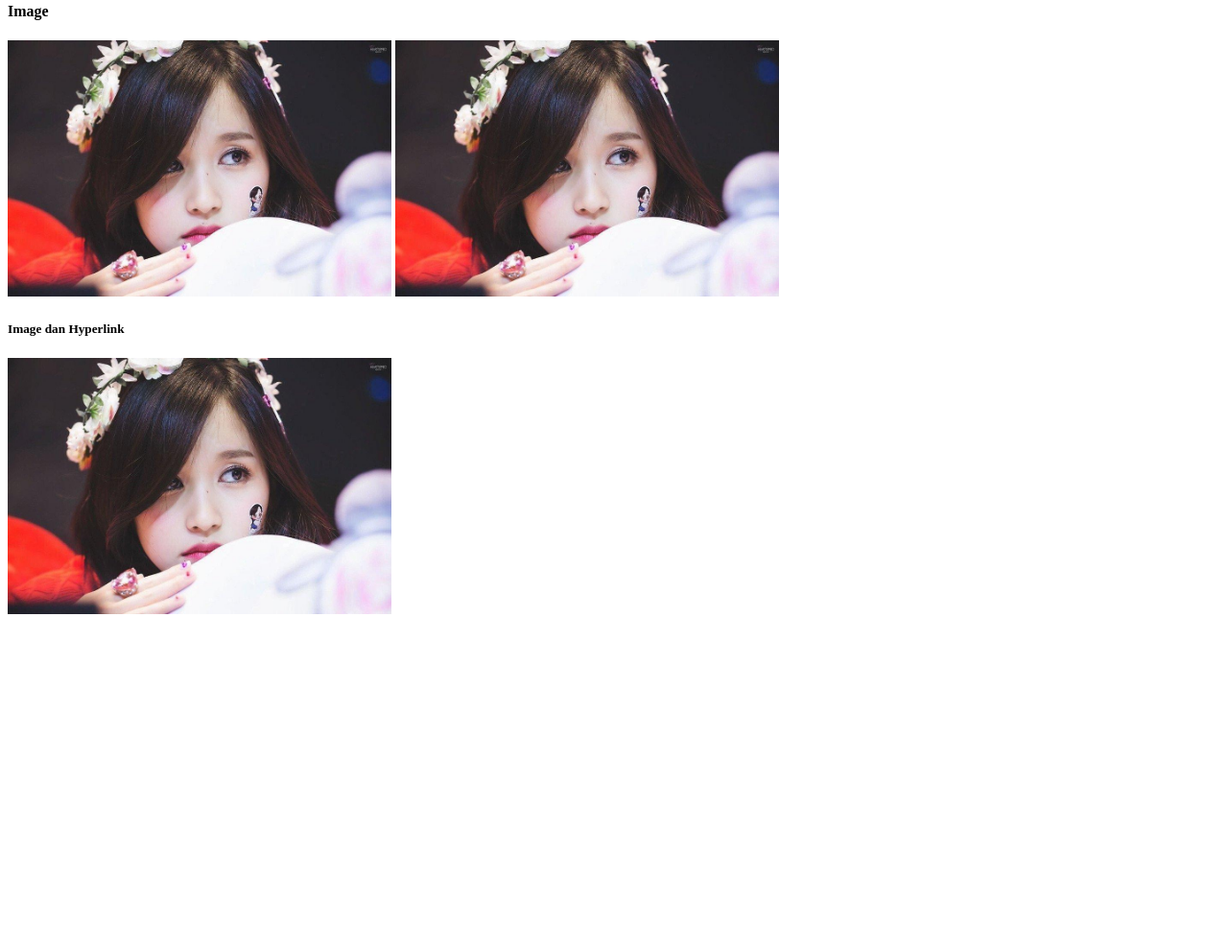
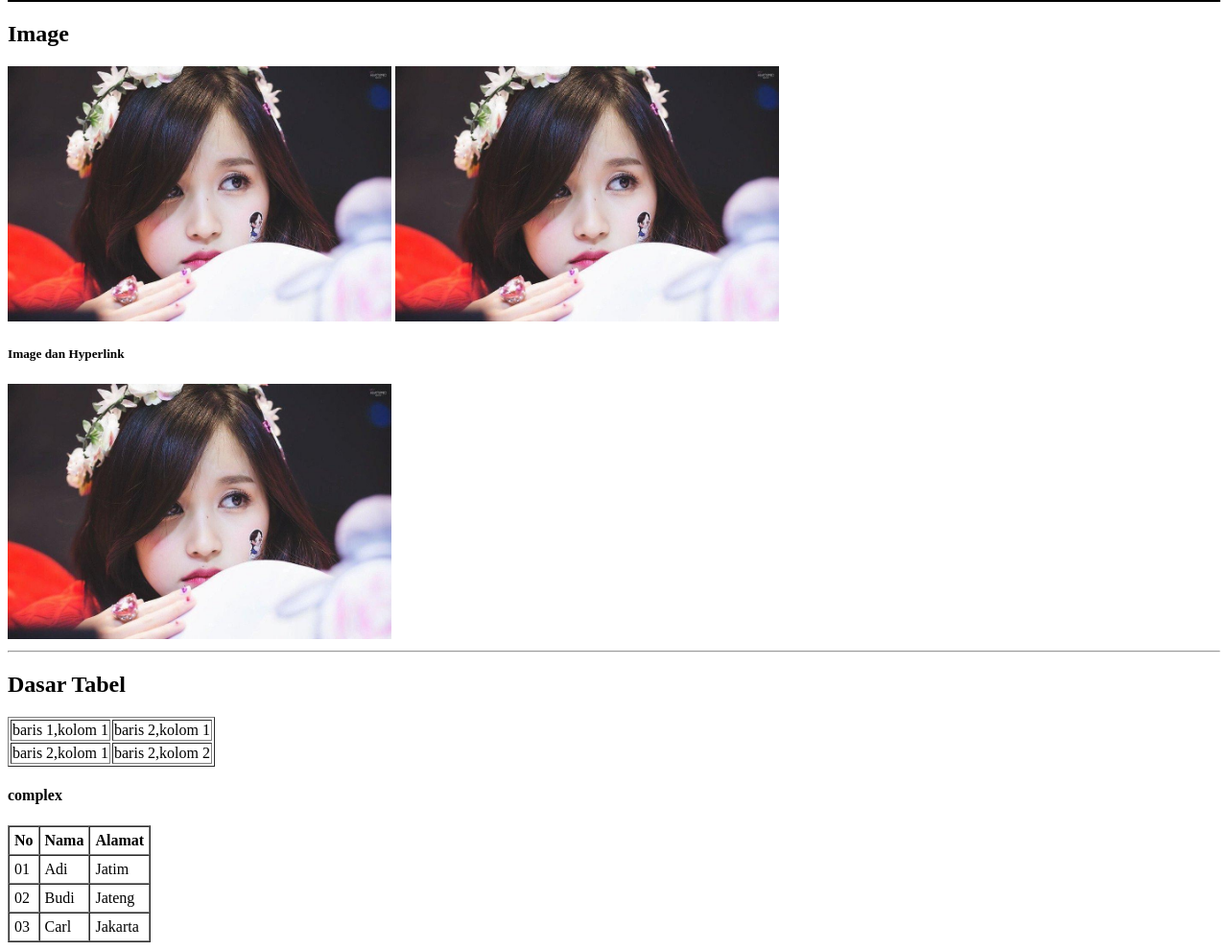
Before and after one commit to MYusronN/belajar-html, a plain HTML site: page index.html in a window 1280 px wide. Shown: the part 1033-2023 px from the top of the page at 96% size. Before the commit the page ends 1685 px from the top, so only its background shows below. Drawn offline with Linux system fonts and the light colour scheme.

Commit message:
add materi dasar table

```diff
--- a/index.html
+++ b/index.html
@@ -17,7 +17,7 @@
     <h5>Heading 5</h5>
     <h6>Heading 6</h6>
     <hr>
-    <h3>Todo List</h3>
+    <h2>List</h2>
     <ol type="1">
         <!-- ol dipakai saat dipegaruhi urutan li-->
         <!-- type ol ada : 1. A, a, I, i-->
@@ -41,7 +41,7 @@
         <dd> Hyper Text Markup Language</dd>
     </dl>
     <hr>
-    <h4>Paragraph</h4>
+    <h2>Paragraph</h2>
     <!-- contoh texts p,br dan hr -->
     <p>this have 1 paragraph </p>
     <p>and this <br>2 paragraf </p>
@@ -49,7 +49,7 @@
     <p>my name tsuchia</p>
     <p>Anouncement..<strong>. web programming course, at monday 12 january 2018 </strong><em>were dispensed with</em></p>
     <hr>
-    <h4>Macam Macam Hyperlink</h4>
+    <h2>Macam Macam Hyperlink</h2>
     <ul>
         <li>
             <p>
@@ -68,7 +68,7 @@
         </li>
     </ul>
     <hr color="black">
-    <h4>Image</h4>
+    <h2>Image</h2>
     <img src="mina.jpg" width="400">
     <img src="mina.jpg" title="Mina Myoui" width="400">
     <br>
@@ -76,7 +76,44 @@
     <a href="https://wallpaperaccess.com/full/1486469.jpg">
         <img src="mina.jpg" title="Mina Myoui" width="400">
     </a>
-
+    <hr>
+    <h2>Dasar Tabel</h2>
+    <table border="1">
+        <tr>
+            <td>baris 1,kolom 1</td>
+            <td>baris 2,kolom 1</td>
+        </tr>
+        <tr>
+            <td>baris 2,kolom 1</td>
+            <td>baris 2,kolom 2</td>
+        </tr>
+    </table>
+    <h4>complex</h4>
+    <table class="table" border="1" cellspacing="0" cellpadding="5">
+        <!--Atribut table border, cellpadding, cellspacing, rolspan, rowspan-->
+        <thead>
+            <tr>
+                <th>No</th>
+                <th>Nama</th>
+                <th>Alamat</th>
+            </tr>
+        </thead>
+        <tr>
+            <td scope="row">01</td>
+            <td>Adi</td>
+            <td>Jatim</td>
+        </tr>
+        <tr>
+            <td scope="row">02</td>
+            <td>Budi</td>
+            <td>Jateng</td>
+        </tr>
+        <tr>
+            <td scope="row">03</td>
+            <td>Carl</td>
+            <td>Jakarta</td>
+        </tr>
+    </table>
 </body>
 
 </html>
```
